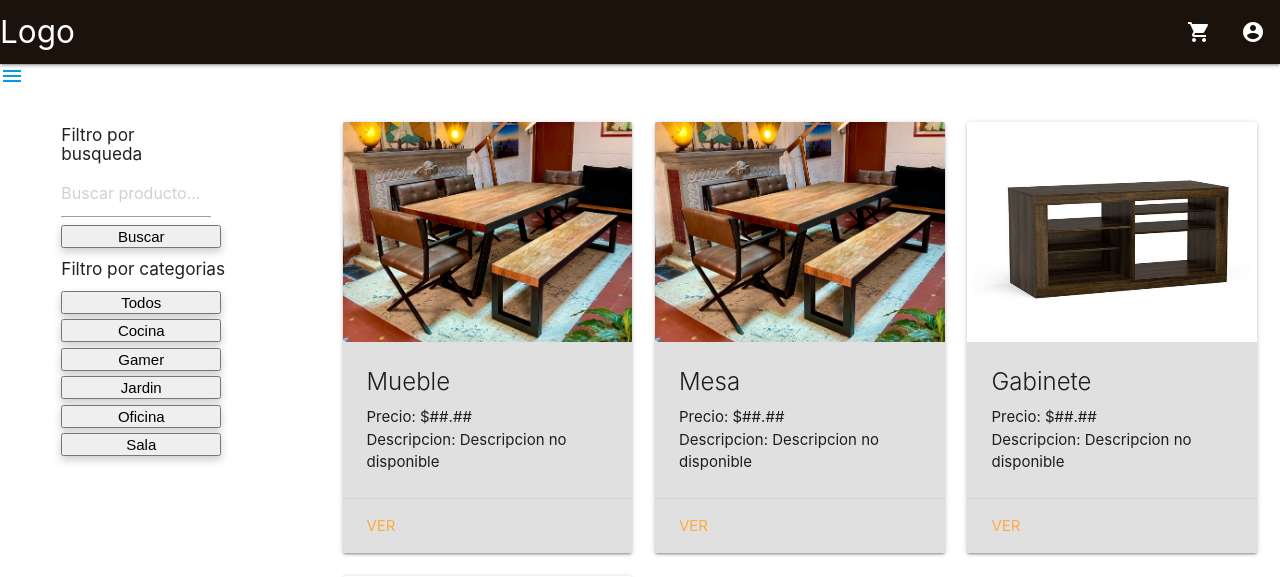
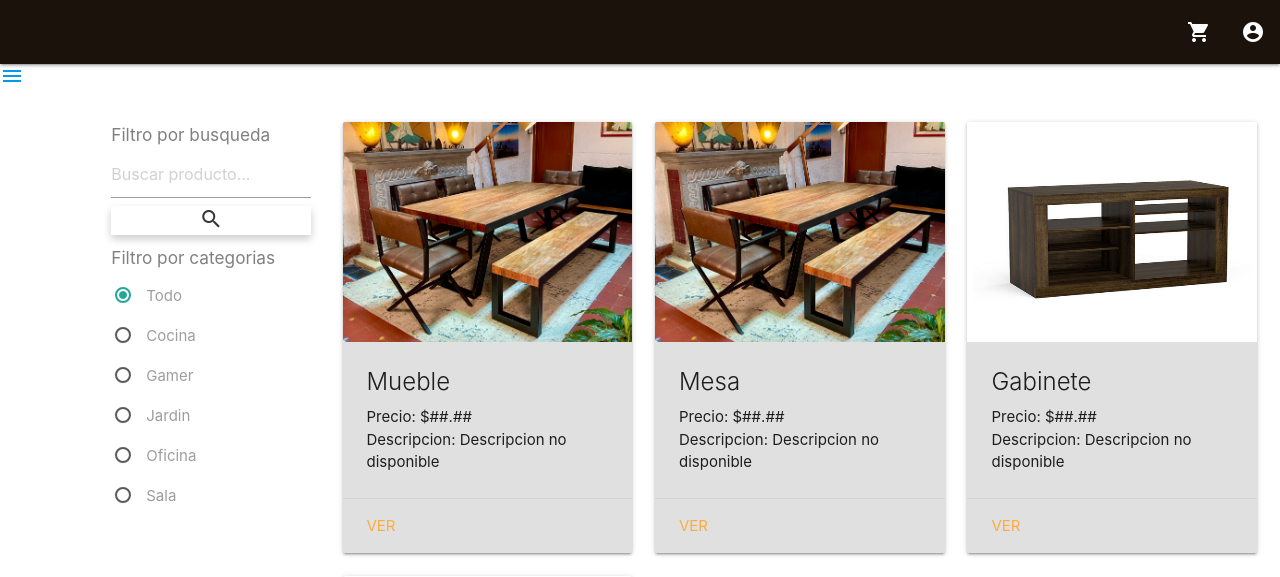
Before and after one commit to ryukomvp/lignum, a PHP site: page /views/public/catalogo.html in a window 1280 px wide. Shown: the top 577 px of the page. Run offline with PHP 8.4, Linux system fonts and the light colour scheme.

Commit message:
Arreglado filtro

```diff
--- a/resources/css/carrito.css
+++ b/resources/css/carrito.css
@@ -33,6 +33,7 @@
 .pago {
     float: right;
     height: 30px;
+    border: 0px;
     background-color: #00acc1;
     color: white;
 }
--- a/resources/css/catalogo.css
+++ b/resources/css/catalogo.css
@@ -3,13 +3,14 @@
 }
 
 #search-container {
-    width: 150px;
-    margin-left: 50px;
+    width: 200px;
+    margin-left: 100px;
 }
 
 #buttons{
-    margin-left: 50px;
+    margin-left: 100px;
 }
+
 
 #card-content{
     margin-right: 50px;
@@ -38,12 +39,19 @@ img {
 
 .button-value {
     margin-top: 5px;
+    box-shadow: 0 4px 8px 0 rgba(0, 0, 0, 0.2);
     margin-right: 30px;
     max-width: 300px;
     width: 160px;
     text-align: center;
-    box-shadow: 0 4px 8px 0 rgba(0, 0, 0, 0.2);
     font-family: Arial;
+    background-color: #ffff;
+    color: #353433;
+    border: 0px;
+}
+
+.encabezado{
+    color: gray;
 }
 
 #search{
@@ -52,6 +60,9 @@ img {
     margin: auto;
     text-align: center;
     font-family: Arial;
-    width: 160px;
+    width: 200px;
     text-align: center;
+    background-color: white;
+    color: #353433;
+    border: 0px;
 }
--- a/views/public/catalogo.html
+++ b/views/public/catalogo.html
@@ -10,7 +10,7 @@
     <link href="https://fonts.googleapis.com/icon?family=Material+Icons" rel="stylesheet">
     <!--Import de hojas de estilo-->
     <link type="text/css" rel="stylesheet" href="../../resources/css/materialize.min.css" media="screen,projection" />
-    <link rel="stylesheet" href="../../resources/css/Diseño_main.css">
+    <link rel="stylesheet" href="../../resources/css/catalogo_2.css">
     <link rel="stylesheet" href="../../resources/css/catalogo.css">
     <!--Let browser know website is optimized for mobile-->
     <meta name="viewport" content="width=device-width, initial-scale=1.0" />
@@ -73,29 +73,51 @@
             <div class="col s3">
                 <!--Barra de busqueda-->
                 <div id="search-container">
-                    <h6>Filtro por busqueda</h6>
+                    <h6 class="encabezado">Filtro por busqueda</h6>
                     <input type="search" id="search-input" placeholder="Buscar producto..." />
-                    <button id="search">Buscar</button>
+                    <button id="search"><i class="material-icons">search</i></button>
                     <!--Filtros de categoria-->
                 </div>
                 <div id="buttons">
-                    <h6>Filtro por categorias</h6>
-                    <button class="button-value" onclick="filterProduct('Todos')">Todos</button>
-                    <button class="button-value" onclick="filterProduct('Cocina')">
-                        Cocina
-                    </button>
-                    <button class="button-value" onclick="filterProduct('Gamer')">
-                        Gamer
-                    </button>
-                    <button class="button-value" onclick="filterProduct('Jardin')">
-                        Jardin
-                    </button>
-                    <button class="button-value" onclick="filterProduct('Oficina')">
-                        Oficina
-                    </button>
-                    <button class="button-value" onclick="filterProduct('Sala')">
-                        Sala
-                    </button>
+                    <h6 class="encabezado">Filtro por categorias</h6>
+                    <form action="#">
+                        <p>
+                            <label>
+                                <input class="with-gap" name="group1" type="radio" checked />
+                                <span>Todo</span>
+                            </label>
+                        </p>
+                        <p>
+                            <label>
+                                <input class="with-gap" name="group1" type="radio" />
+                                <span>Cocina</span>
+                            </label>
+                        </p>
+                        <p>
+                            <label>
+                                <input class="with-gap" name="group1" type="radio" />
+                                <span>Gamer</span>
+                            </label>
+                        </p>
+                        <p>
+                            <label>
+                                <input class="with-gap" name="group1" type="radio" />
+                                <span>Jardin</span>
+                            </label>
+                        </p>
+                        <p>
+                            <label>
+                                <input class="with-gap" name="group1" type="radio" />
+                                <span>Oficina</span>
+                            </label>
+                        </p>
+                        <p>
+                            <label>
+                                <input class="with-gap" name="group1" type="radio" />
+                                <span>Sala</span>
+                            </label>
+                        </p>
+                    </form>
                 </div>
                 <div id="products"></div>
             </div>
```
Also changed, not shown: js/inicializar.js (+4 -4 lines).
